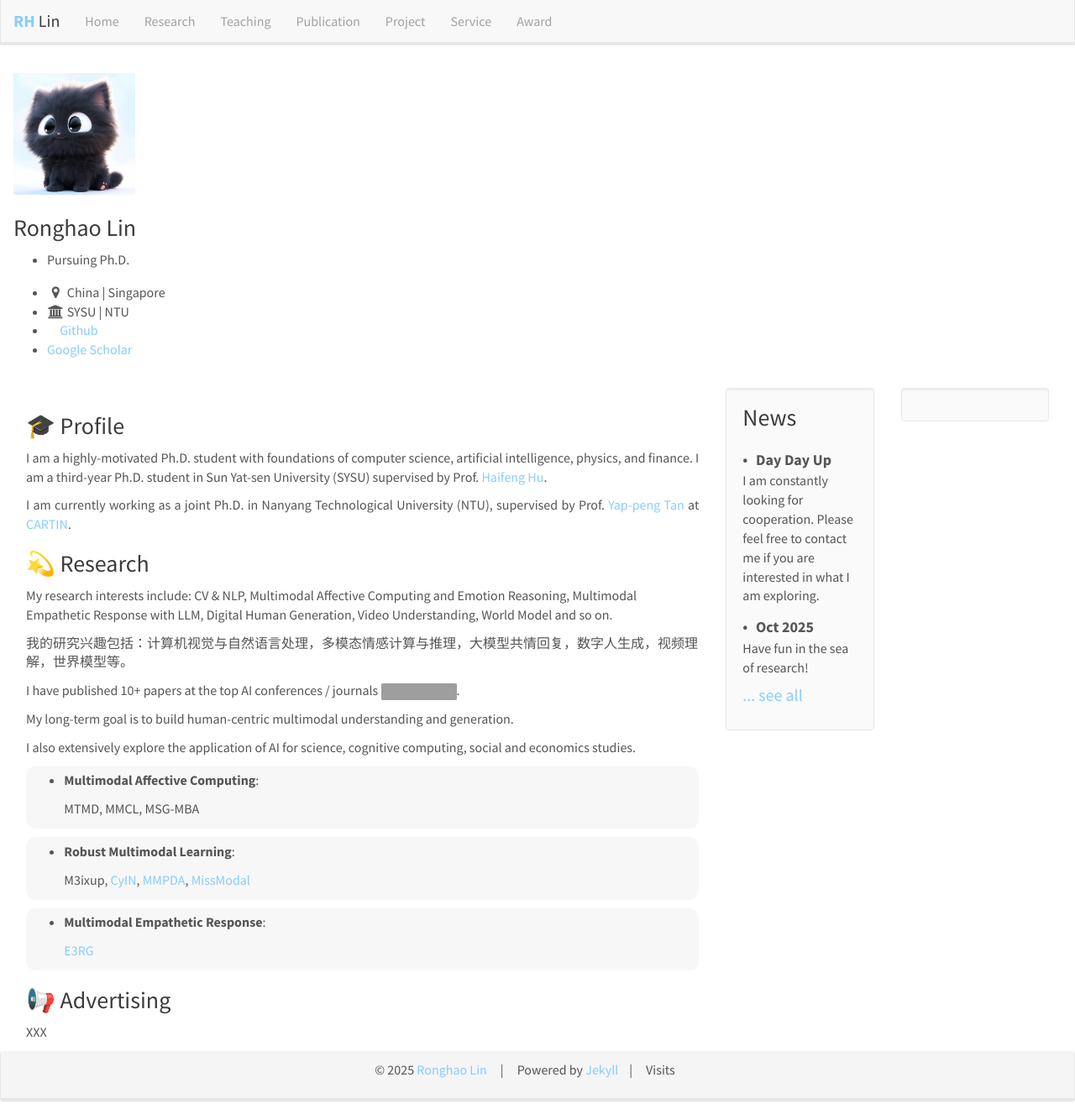
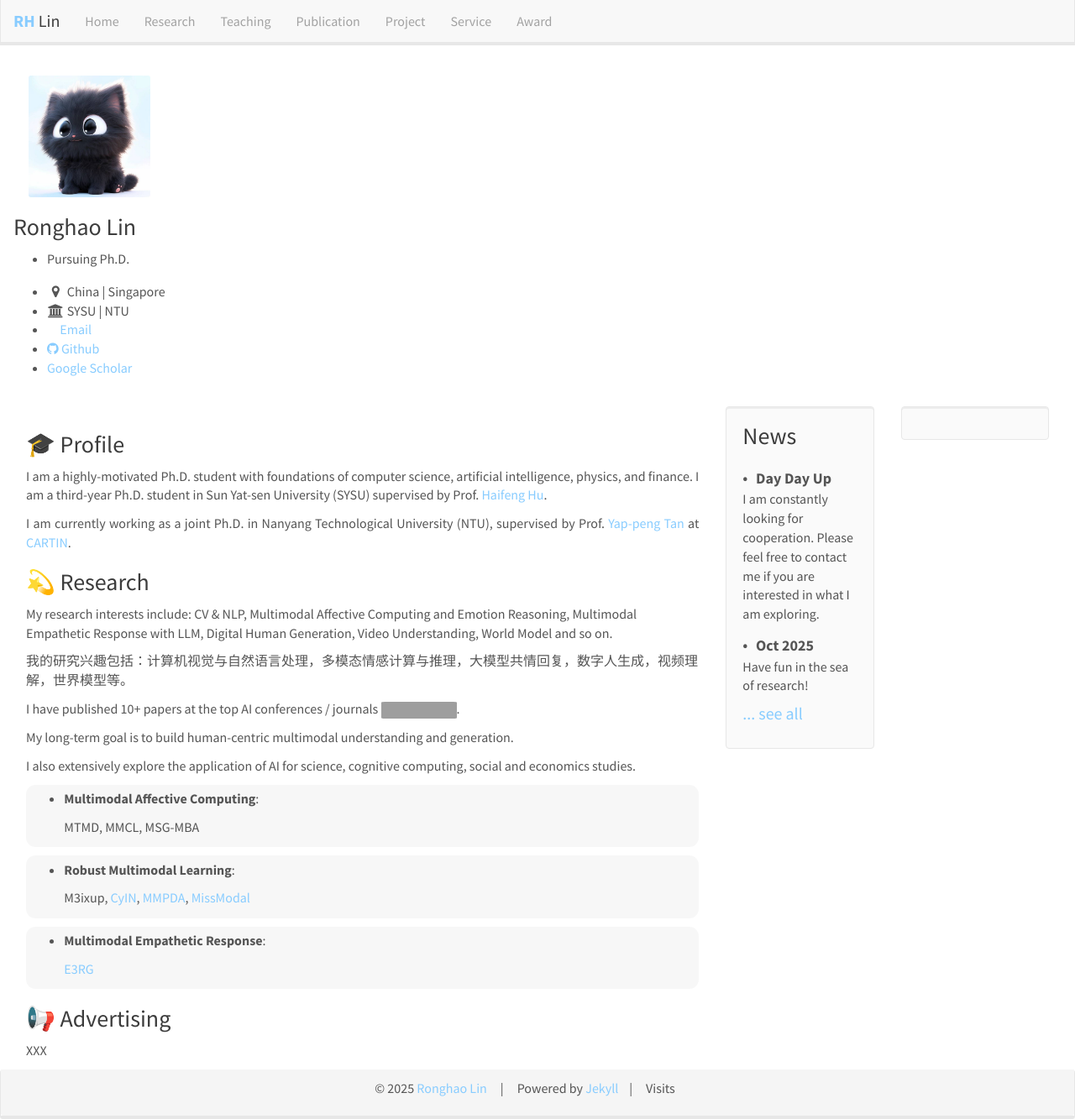
Before and after one commit to RH-Lin/rh-lin.github.io, a Jekyll site: the page built from _pages/home.md, in a window 1280 px wide and 1333 px high. Shown: the whole window at 84% size. Built offline with Jekyll 4.4.1, drawn with Linux system fonts in a browser that asks for light colours; nearby versions of some CDN libraries; comment, search, counter and statistics services are not loaded; a style sheet for code colours, icons or effects is not loaded; grey boxes are pictures that could not be loaded.

Commit message:
Reinitialize

```diff
--- a/_data/pi.yml
+++ b/_data/pi.yml
@@ -4,7 +4,7 @@
   location: China | Singapore
   university: SYSU | NTU
 
-  email: linrh7@mail2.sysu.edu.cn
+  email1: linrh7@mail2.sysu.edu.cn
   email2: # bighandsome2020@outlook.com
   googlescholar: https://scholar.google.com/citations?user=xm6apUEAAAAJ
   github: https://github.com/RH-Lin
--- a/_includes/pi.html
+++ b/_includes/pi.html
@@ -4,11 +4,11 @@
 <div itemscope itemtype="http://schema.org/Person" class="profile_box"></div>
 
   <div class="author__avatar">
-      <a id="profile" href="{{site.url}}{{site.baseurl}}/"></a><img src="{{ site.url }}{{ site.baseurl }}/assets/pi_imgs/{{ member.photo }}" class="img-responsive" width="80%" alt="{{ member.name }}"></a>
+      <a id="profile" href="{{site.url}}{{site.baseurl}}/"></a><img src="{{ site.url }}{{ site.baseurl }}/assets/pi_imgs/{{ member.photo }}" class="img-responsive" width="80%" style="block:inline; margin-left:auto; margin-right:auto; margin-top:20px; margin-bottom:20px;" /></a>
   </div>
 
   <div class="author__content">
-      <h3 class="author__name">{{ member.name }}</h3>
+      <strong><h3 class="author__name">{{ member.name }}</h3></strong>
     </div>
 
   <div class="author__urls-wrapper">
@@ -21,16 +21,16 @@
         <li><i class="fa fa-fw fa-map-marker" aria-hidden="true"></i> {{ member.location }}</li>
       {% endif %}
       {% if member.university %}
-        <li><i class="fa fa-fw fa-university" aria-hidden="true"></i> {{ member.university }}</li>
+        <li><i class="fa fa-fw fa-university ai-0.8x" aria-hidden="true"></i> {{ member.university }}</li>
       {% endif %}
       {% if member.email1 %}
-        <li><a href="mailto:{{ member.email1 }}"><i class="fas fa-fw fa-envelope" aria-hidden="true"></i> Email1</a></li>
+        <li><a href="mailto:{{ member.email1 }}"><i class="fas fa-fw fa-envelope" aria-hidden="true"></i> Email</a></li>
       {% endif %}
       {% if member.email2 %}
-        <li><a href="mailto:{{ member.email2 }}"><i class="fas fa-fw fa-envelope" aria-hidden="true"></i> Email2</a></li>
+        <li><a href="mailto:{{ member.email2 }}"><i class="fas fa-fw fa-envelope" aria-hidden="true"></i> Email</a></li>
       {% endif %}
       {% if member.github %}
-        <li><a href="{{ member.github }}"><i class="fab fa-fw fa-github"></i> Github</a></li>
+        <li><a href="{{ member.github }}"><i class="fa fa-github"></i> Github</a></li>
       {% endif %}
       {% if member.googlescholar %}
         <li><a href="{{ member.googlescholar }}"><i class="ai ai-google-scholar"></i> Google Scholar</a></li>
@@ -39,10 +39,10 @@
         <li><a href="{{ member.semanticscholar }}"><i class="ai ai-semantic-scholar"></i> Semantic Scholar</a></li>
       {% endif %}
       {% if member.researchgate %}
-        <li><a href="{{ member.researchgate }}"><i class="fab fa-fw fa-researchgate"></i> ResearchGate</a></li>
+        <li><a href="{{ member.researchgate }}"><i class="ai ai-researchgate"></i> ResearchGate</a></li>
       {% endif %}
       {% if member.dblp %}
-        <li><a href="{{ member.dblp }}"><i class="ai ai-dblp ai-fw"></i> DBLP</a></li>
+        <li><a href="{{ member.dblp }}"><i class="ai ai-dblp"></i> DBLP</a></li>
       {% endif %}
       {% if member.linkedin %}
         <li><a href="{{ member.linkedin }}"><i class="fab fa-fw fa-linkedin"></i> LinkedIn</a></li>
@@ -71,10 +71,10 @@
         <a href="{{ member.semanticscholar }}"><i class="ai ai-semantic-scholar" aria-hidden="true"></i></a>
       {% endif %}
       {% if member.researchgate %}
-        <a href="{{ member.researchgate }}"><i class="fab fa-fw fa-researchgate" aria-hidden="true"></i></a>
+        <a href="{{ member.researchgate }}"><i class="ai ai-researchgate" aria-hidden="true"></i></a>
       {% endif %}
       {% if member.dblp %}
-        <a href="{{ member.dblp }}"><i class="ai ai-dblp ai-fw" aria-hidden="true"></i></a>
+        <a href="{{ member.dblp }}"><i class="ai ai-dblp" aria-hidden="true"></i></a>
       {% endif %}
       {% if member.linkedin %}
         <a href="{{ member.linkedin }}"><i class="fab fa-fw fa-linkedin" aria-hidden="true"></i></a>
--- a/_includes/visits.html
+++ b/_includes/visits.html
@@ -1,7 +1,7 @@
-<div class="well" style="height:170">
+<div class="well" style="height:160">
 
-<div style="margin-top: 5px"></div>
-<script type='text/javascript' id='clustrmaps' src='//cdn.clustrmaps.com/map_v2.js?cl=88ccee&w=186&t=n&d=vuXu8r4DBROnkEntNREV93Uef4G6EskWYKVJkXDM3II&co=fafafa&cmo=f46d90&cmn=f2bc7e&ct=fafafa'></script>
+<div style="margin-top: 5px;margin-left: -5px"></div>
+<script type='text/javascript' id='clustrmaps' src='//cdn.clustrmaps.com/map_v2.js?cl=88ccee&w=188&t=n&d=vuXu8r4DBROnkEntNREV93Uef4G6EskWYKVJkXDM3II&co=fafafa&cmo=f46d90&cmn=f2bc7e&ct=fafafa'></script>
 
 <div style="margin-top: -38px"></div>
 
--- a/_sass/bootstrap/_sidebar.scss
+++ b/_sass/bootstrap/_sidebar.scss
@@ -150,6 +150,7 @@
   display: table-cell;
   vertical-align: middle;
   font-family: $sans-serif;
+  list-style-type: none;
   z-index: 10;
   position: relative;
   margin-left: auto;
--- a/css/main.scss
+++ b/css/main.scss
@@ -93,7 +93,16 @@ pubtit {
 
 
 /* Sidebar */
-.sidebarid{
-  padding-left: 1em;
-  padding-right: 1em;
+// .sidebarid{
+//   padding-left: 1em;
+//   padding-right: 1em;
+// }
+
+#sidebarid p {
+	text-align: center;
 }
+
+#sidebarid img {
+	margin-top: 6px;
+	margin-bottom: 6px;
+}
```
Also changed, not shown: README.md (+1 -1 lines).
